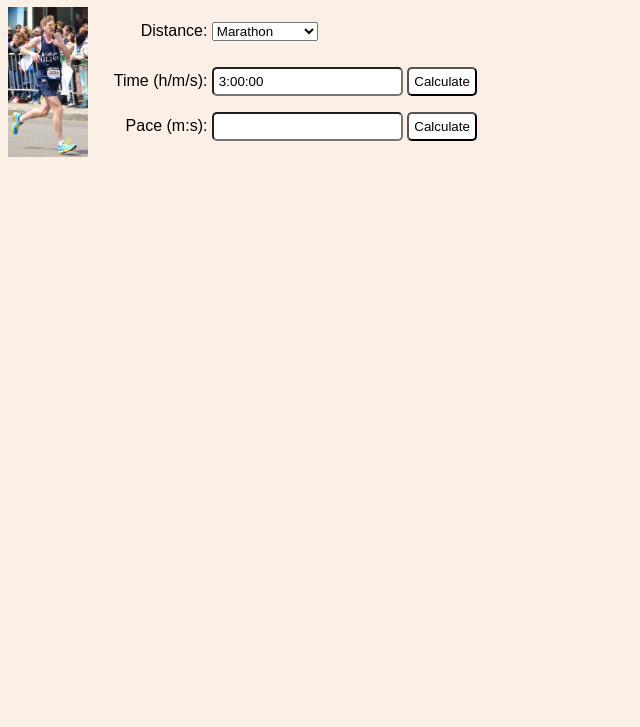
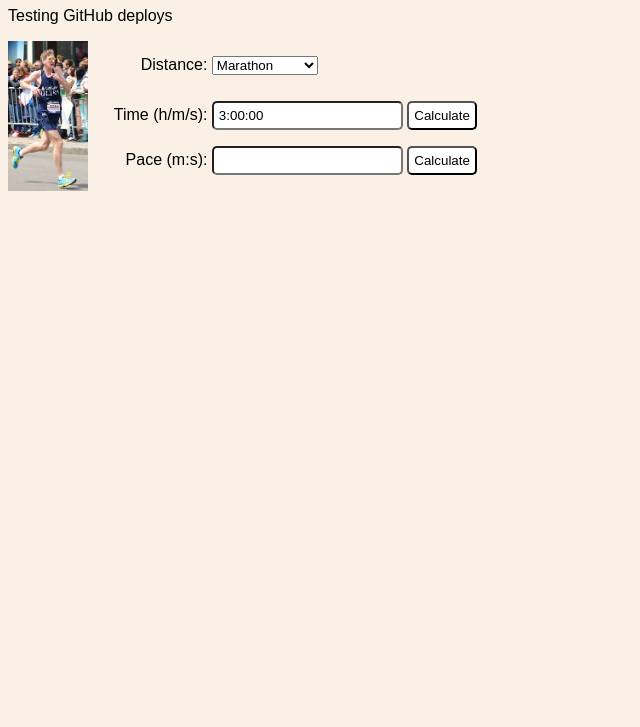
Before and after one commit to mvolkmann/running-calculator, a website: page public/index.html in a window 1280 px wide. Shown: the part 73-800 px from the top of the page, without its empty margins (0-640 px from the left). Drawn offline with Linux system fonts and the light colour scheme.

Commit message:
testing GitHub deploys

```diff
--- a/public/index.html
+++ b/public/index.html
@@ -10,6 +10,7 @@
   </head>
   <body>
     <h1>Running Pace Calculator</h1>
+    <p>Testing GitHub deploys</p>
     <img src="/images/Boston2013.jpg">
 
     <div class="form">
```
